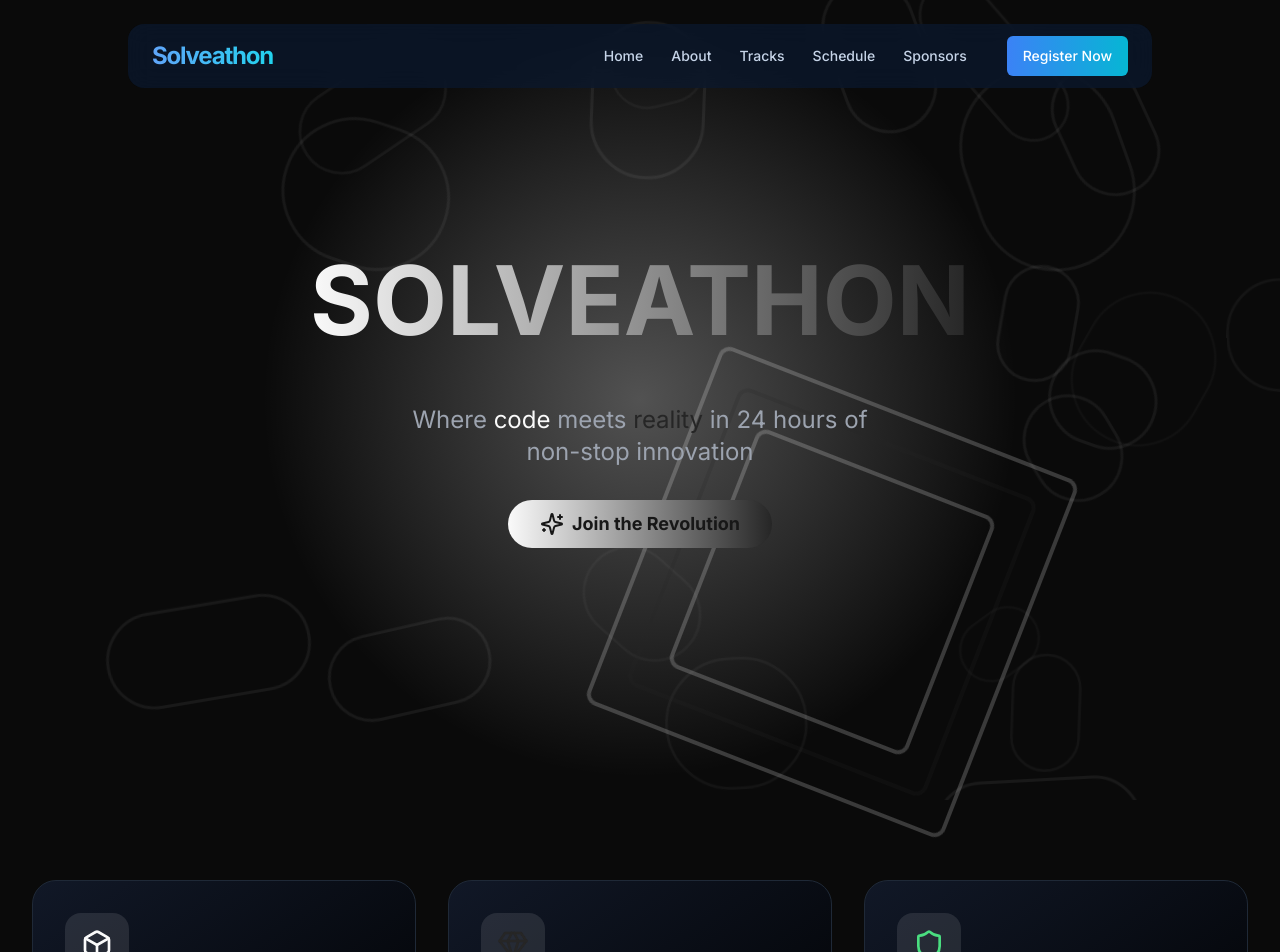
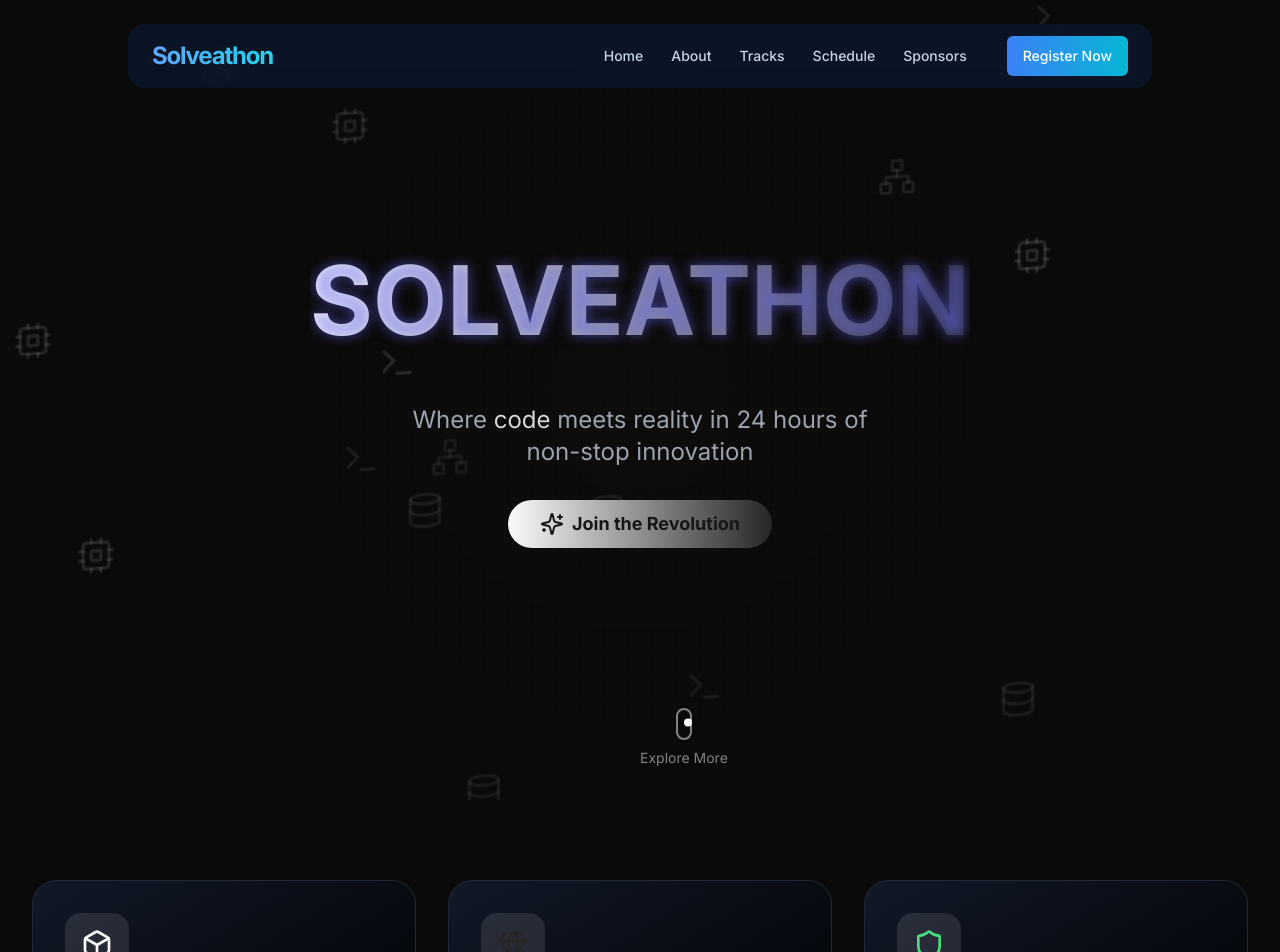
Before and after one commit to harshitsharmaaaa/Solve-a-thon, a Next.js app: page / in a window 1280 px wide. Shown: the top 952 px of the page. Built offline with nearby package versions, Linux system fonts and the light colour scheme.

Commit message:
some changes in the gero section

```diff
--- a/app/page.tsx
+++ b/app/page.tsx
@@ -1,41 +1,88 @@
 "use client"
 
 import AnimatedHero from "@/components/AnimatedHero";
-import { Button } from "@/components/ui/button"
-import { motion } from "framer-motion"
-import { ArrowRight, Code, Box, Gem, Shield, Sparkles } from "lucide-react";
+import { Button } from "@/components/ui/button";
+import { motion, useMotionValue, useTransform } from "framer-motion";
+import { Code, Box, Gem, Shield, Sparkles, Terminal, Cpu, Database, Network } from "lucide-react";
+import { useRef, useEffect, useState } from "react";
 
 export default function Home() {
+  const heroRef = useRef<HTMLDivElement>(null);
+  const x = useMotionValue(0);
+  const y = useMotionValue(0);
+  const [isClient, setIsClient] = useState(false);
+
+  // Use transforms with safe window dimensions
+  const rotateX = useTransform(y, [0, isClient ? window.innerHeight : 0], [15, -15]);
+  const rotateY = useTransform(x, [0, isClient ? window.innerWidth : 0], [-15, 15]);
+
+  useEffect(() => {
+    setIsClient(true);
+  }, []);
+
+  function handleMouse(event: React.MouseEvent<HTMLDivElement>) {
+    if (heroRef.current) {
+      const rect = heroRef.current.getBoundingClientRect();
+      x.set(event.clientX - rect.left);
+      y.set(event.clientY - rect.top);
+    }
+  }
+
   return (
     <div className="min-h-screen bg-[#0a0a0a] text-white overflow-hidden">
       {/* Hero Section */}
-      <section className="relative h-screen flex items-center justify-center overflow-hidden">
+      <section
+        ref={heroRef}
+        onMouseMove={isClient ? handleMouse : undefined}
+        className="relative h-screen flex items-center justify-center overflow-hidden cursor-none"
+      >
+        {/* Animated Grid Background */}
+        <div className="absolute inset-0 z-0 opacity-20">
+          <div className="absolute inset-0 bg-[linear-gradient(to_right,#80808012_1px,transparent_1px),linear-gradient(to_bottom,#80808012_1px,transparent_1px)] bg-[size:24px_24px]" />
+          <motion.div
+            className="absolute inset-0 bg-radial-gradient from-primary/30 via-transparent to-transparent"
+            animate={{
+              opacity: [0.1, 0.2, 0.1],
+            }}
+            transition={{
+              duration: 4,
+              repeat: Infinity,
+            }}
+          />
+        </div>
+
+        {/* Floating Tech Elements */}
+       {/* Floating Tech Elements */}
 <div className="absolute inset-0 z-0">
-          <div className="absolute inset-0 bg-radial-gradient from-primary/30 via-transparent to-transparent" />
-          {[...Array(20)].map((_, i) => (
+  {[...Array(15)].map((_, i) => {
+    const Icon = [Terminal, Cpu, Database, Network][i % 4];
+    return (
       <motion.div
         key={i}
-              className="absolute border-2 border-primary/20 rounded-full"
+        className="absolute text-primary/20"
         style={{
-                width: Math.random() * 100 + 50,
-                height: Math.random() * 100 + 50,
           left: Math.random() * 100 + '%',
           top: Math.random() * 100 + '%',
+          rotateX,
+          rotateY,
         }}
         animate={{
-                rotate: 360,
-                scale: [1, 1.5, 1],
-                opacity: [0.1, 0.3, 0.1],
+          y: [0, -50, 0],
+          opacity: [0.3, 0.6, 0.3],
         }}
         transition={{
-                duration: 5 + Math.random() * 10,
+          duration: 4 + Math.random() * 4,
           repeat: Infinity,
-                ease: "linear",
+          ease: "easeInOut",
         }}
-            />
-          ))}
+      >
+        <Icon size={40} />
+      </motion.div>
+    );
+  })}
 </div>
 
+        {/* Main Hero Content */}
         <motion.div
           initial={{ opacity: 0, y: 50 }}
           animate={{ opacity: 1, y: 0 }}
@@ -44,13 +91,26 @@ export default function Home() {
         >
           <div className="mb-8 overflow-hidden">
             <motion.div
-              initial={{ y: 100 }}
-              animate={{ y: 0 }}
+              initial={{ y: 100, opacity: 0 }}
+              animate={{ y: 0, opacity: 1 }}
               transition={{ duration: 1, delay: 0.5 }}
             >
-              <h1 className="text-5xl sm:text-8xl font-bold mb-6 bg-gradient-to-r from-primary to-accent bg-clip-text text-transparent">
+              <motion.h1
+                className="text-5xl sm:text-8xl font-bold mb-6 bg-gradient-to-r from-primary to-accent bg-clip-text text-transparent"
+                animate={{
+                  textShadow: [
+                    "0 0 10px rgba(99,102,241,0.5)",
+                    "0 0 20px rgba(99,102,241,0.8)",
+                    "0 0 10px rgba(99,102,241,0.5)"
+                  ]
+                }}
+                transition={{
+                  duration: 2,
+                  repeat: Infinity
+                }}
+              >
                 SOLVEATHON
-              </h1>
+              </motion.h1>
             </motion.div>
           </div>
 
@@ -59,60 +119,100 @@ export default function Home() {
             animate={{ opacity: 1 }}
             transition={{ duration: 1, delay: 1 }}
           >
-            <p className="text-xl sm:text-2xl mb-8 text-gray-400 max-w-2xl mx-auto">
-              Where <span className="text-primary">code</span> meets{' '}
-              <span className="text-accent">reality</span> in 24 hours of<br />
+            <motion.p
+              className="text-xl sm:text-2xl mb-8 text-gray-400 max-w-2xl mx-auto"
+              initial={{ filter: "blur(4px)" }}
+              animate={{ filter: "blur(0px)" }}
+              transition={{ duration: 1.5 }}
+            >
+              Where <motion.span
+                className="text-primary"
+                animate={{ opacity: [0.8, 1, 0.8] }}
+                transition={{ duration: 2, repeat: Infinity }}
+              >code</motion.span> meets{' '}
+              reality in 24 hours of<br />
               non-stop innovation
-            </p>
+            </motion.p>
+            <motion.div
+              whileHover={{ scale: 1.05 }}
+              whileTap={{ scale: 0.95 }}
+            >
               <Button
                 size="lg"
-              className="bg-gradient-to-r from-primary to-accent hover:from-primary/90 hover:to-accent/90 rounded-full px-8 py-6 text-lg font-bold shadow-glow"
+                className="relative bg-gradient-to-r from-primary to-accent hover:from-primary/90 hover:to-accent/90 rounded-full px-8 py-6 text-lg font-bold shadow-glow overflow-hidden"
               >
+                <div className="absolute inset-0 bg-gradient-to-r from-white/10 to-transparent opacity-0 hover:opacity-100 transition-opacity" />
                 <Sparkles className="mr-2" /> Join the Revolution
               </Button>
             </motion.div>
           </motion.div>
+        </motion.div>
+
+        {/* Animated Scroll Indicator */}
+        <motion.div
+          className="absolute bottom-8 left-1/2 -translate-x-1/2 flex flex-col items-center"
+          initial={{ opacity: 0, y: 20 }}
+          animate={{ opacity: 1, y: 0 }}
+          transition={{ delay: 2 }}
+        >
+          <div className="w-4 h-8 rounded-full border-2 border-primary/50 relative">
+            <motion.div
+              className="w-2 h-2 bg-primary rounded-full absolute top-1 left-1/2 -translate-x-1/2"
+              animate={{ y: [0, 12, 0] }}
+              transition={{ duration: 1.5, repeat: Infinity }}
+            />
+          </div>
+          <span className="mt-2 text-sm text-primary/50">Explore More</span>
+        </motion.div>
       </section>
 
-      {/* Grid Section */}
+      {/* Enhanced Grid Section */}
       <section className="relative py-20 px-4 sm:px-6 lg:px-8">
         <div className="max-w-7xl mx-auto grid grid-cols-1 md:grid-cols-3 gap-8">
           {[1, 2, 3].map((item) => (
             <motion.div
               key={item}
-              initial={{ opacity: 0, scale: 0.9 }}
-              whileInView={{ opacity: 1, scale: 1 }}
+              initial={{ opacity: 0, y: 50 }}
+              whileInView={{ opacity: 1, y: 0 }}
               viewport={{ once: true, margin: "-100px" }}
               transition={{ duration: 0.6, delay: item * 0.2 }}
-              className="bg-gradient-to-br from-gray-900 to-black p-8 rounded-3xl border border-gray-800 hover:border-primary/50 transition-all group relative overflow-hidden"
+              className="group relative bg-gradient-to-br from-gray-900 to-black p-8 rounded-3xl border border-gray-800 hover:border-primary/50 transition-all overflow-hidden"
             >
               <div className="absolute inset-0 bg-noise opacity-10" />
+              <div className="absolute inset-0 bg-gradient-to-br from-primary/10 to-transparent opacity-0 group-hover:opacity-100 transition-opacity" />
               <div className="relative z-10">
-                <div className="mb-6">
-                  <div className="w-16 h-16 bg-primary/10 rounded-2xl flex items-center justify-center mb-4">
+                <motion.div
+                  className="w-16 h-16 bg-primary/10 rounded-2xl flex items-center justify-center mb-4"
+                  whileHover={{ scale: 1.1 }}
+                >
                   {item === 1 ? <Box className="w-8 h-8 text-primary" /> :
                    item === 2 ? <Gem className="w-8 h-8 text-accent" /> :
                    <Shield className="w-8 h-8 text-green-400" />}
-                  </div>
-                  <h3 className="text-2xl font-bold mb-3">
+                </motion.div>
+                <motion.h3
+                  className="text-2xl font-bold mb-3"
+                  whileHover={{ x: 5 }}
+                >
                   {item === 1 ? 'Build the Future' :
                    item === 2 ? 'Premium Prizes' :
                    'Secure Platform'}
-                  </h3>
-                  <p className="text-gray-400">
+                </motion.h3>
+                <motion.p
+                  className="text-gray-400"
+                  initial={{ opacity: 0.8 }}
+                  whileHover={{ opacity: 1 }}
+                >
                   {item === 1 ? 'Create groundbreaking solutions using cutting-edge tech' :
                    item === 2 ? 'Compete for exclusive rewards and recognition' :
                    'Enterprise-grade infrastructure for your projects'}
-                  </p>
+                </motion.p>
               </div>
-              </div>
+              <div className="absolute bottom-0 left-0 right-0 h-1 bg-gradient-to-r from-primary to-accent opacity-0 group-hover:opacity-100 transition-opacity" />
             </motion.div>
           ))}
         </div>
       </section>
 
-      {/* Horizontal Scroll Section */}
-      {/* Team Section */}
       <section className="py-20 px-4 sm:px-6 lg:px-8 bg-primary/5">
         <div className="max-w-7xl mx-auto">
           <motion.div
@@ -197,7 +297,8 @@ export default function Home() {
           </div>
         </div>
       </section>
-      {/* Floating Card Section */}
+
+      {/* Feature Cards Section */}
       <section className="py-20 px-4 sm:px-6 lg:px-8">
         <div className="max-w-7xl mx-auto">
           <div className="grid grid-cols-1 lg:grid-cols-2 gap-16">
@@ -259,18 +360,6 @@ export default function Home() {
           </div>
         </div>
       </section>
-
-      {/* Floating Box Animation */}
-      <motion.div
-        className="fixed top-1/2 left-1/2 w-96 h-96 pointer-events-none"
-        initial={{ rotate: 0 }}
-        animate={{ rotate: 360 }}
-        transition={{ duration: 20, repeat: Infinity, ease: 'linear' }}
-      >
-        <div className="absolute inset-0 border-4 border-primary/20 rounded-xl" />
-        <div className="absolute inset-8 border-4 border-accent/20 rounded-xl" />
-        <div className="absolute inset-16 border-4 border-primary/20 rounded-xl" />
-      </motion.div>
       <AnimatedHero/>
     </div>
   )
```
Lines whose indentation alone changed are shown as unchanged.
